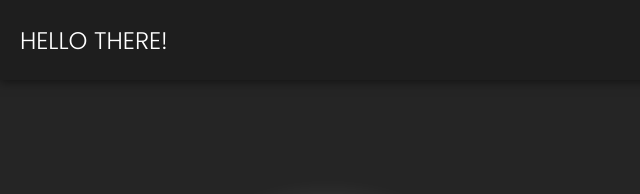
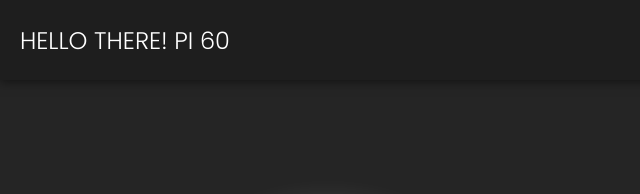
Before and after one commit to badiwidya/bertonadiwidya, a plain HTML site: page index.html in a window 1280 px wide. Shown: the top 194 px of the page, 0-640 px from the left. Drawn offline with Linux system fonts and the light colour scheme.

Commit message:
add header content

```diff
--- a/index.html
+++ b/index.html
@@ -11,7 +11,7 @@
   <body>
     <div class="top-box">
       <div class="top-box-content">
-        <h4>HELLO THERE!</h4>
+        <h4>HELLO THERE! PI 60</h4>
     </div>
     </div>
     <div class="wrapper">
```
